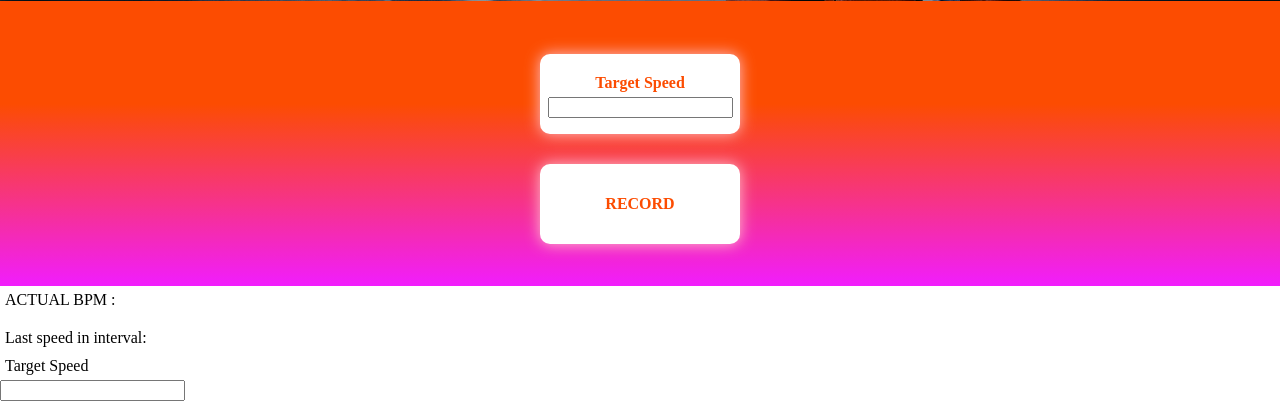
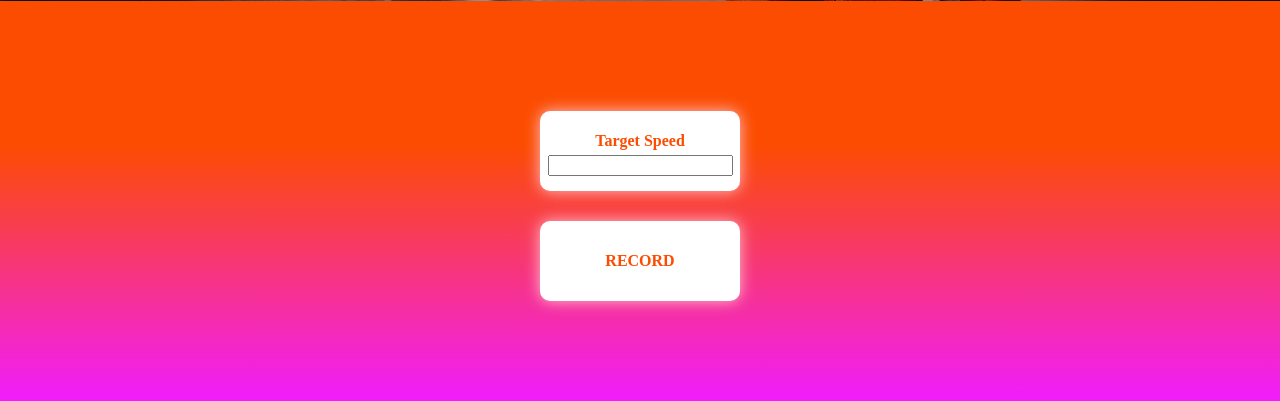
Before and after one commit to ValentinGaudin/RunInWild, a PHP site: the page made by src/View/Spotify/index.html.twig in a window 1280 px wide. Shown: the part 399-800 px from the top of the page. Run offline with PHP 8.4, Linux system fonts and the light colour scheme; the template is opened without the code that fills it, so the values that code supplies are empty; some libraries are stand-ins or nearby versions.

Commit message:
fix index

```diff
--- a/src/View/Spotify/index.html.twig
+++ b/src/View/Spotify/index.html.twig
@@ -66,18 +66,7 @@
 												</p> #}
 		</div>
 	</div>
-	<p>ACTUAL BPM :</p>
-	<p id="actual-bpm">{{actual}}</p>
 
-	<div>
-		<p>Last speed in interval:
-			<span id="last-speed"></span>
-		</p>
-	</div>
-	<div>
-		<p>Target Speed</p>
-		<input type="text" id="target-speed" name="target-speed" {% if target is defined %} value="{{target}}" {% endif %}>
-	</div>
 
 {% endblock %}
 {% block javascript %}
```
Lines whose indentation alone changed are shown as unchanged.
